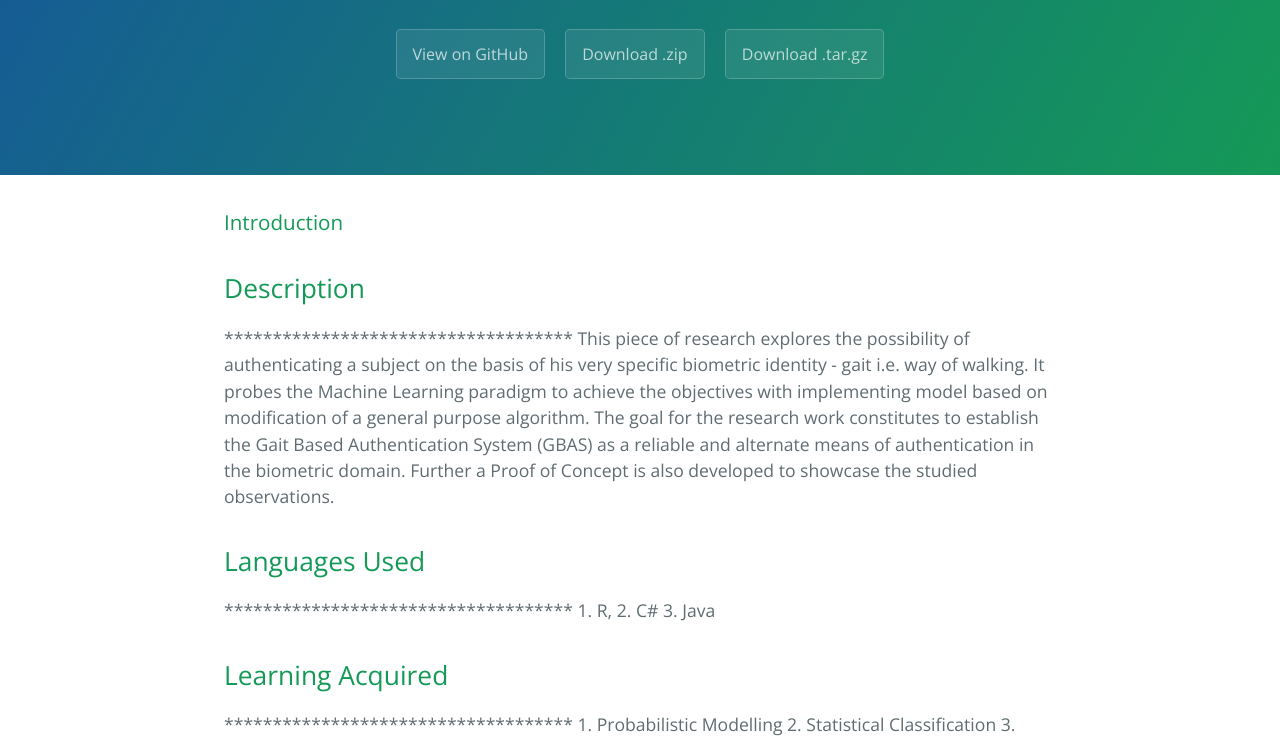
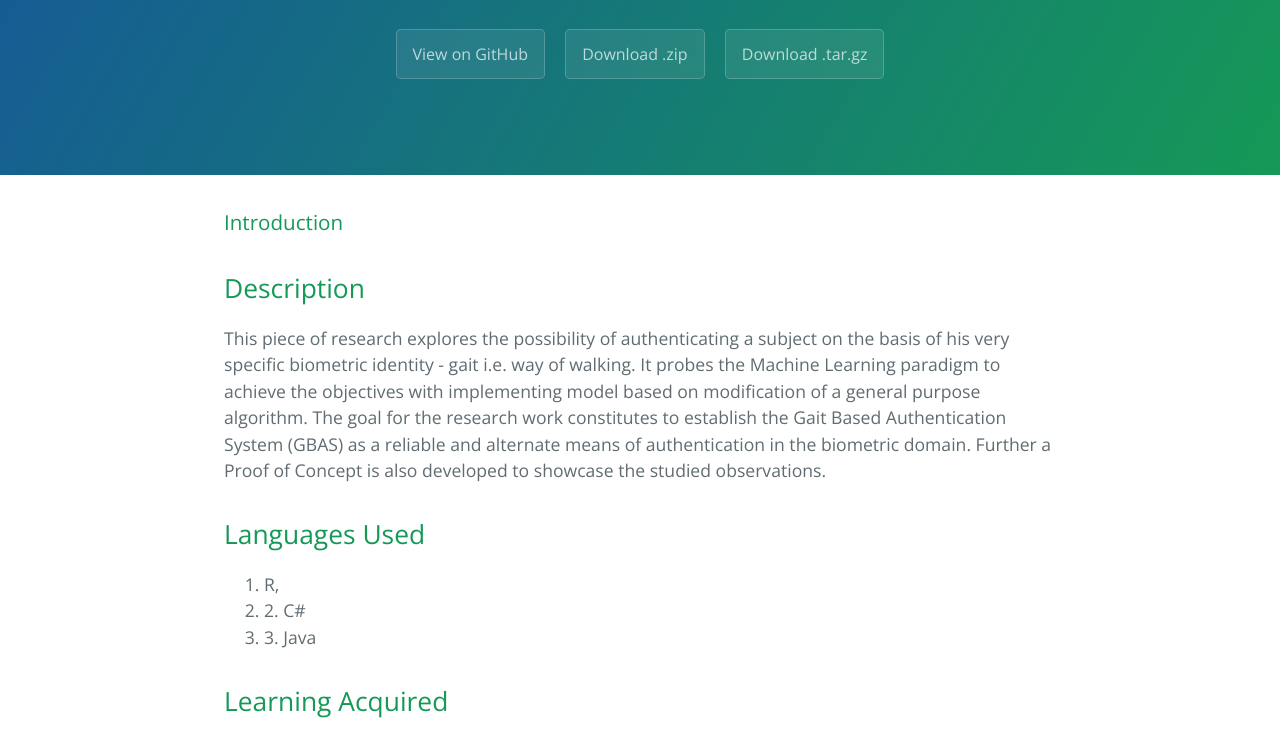
Before and after one commit to vkku/GBAS, a plain HTML site: page index.html in a window 1280 px wide. Shown: the part 208-950 px from the top of the page. Drawn offline with nearby package versions, Linux system fonts and the light colour scheme.

Commit message:
Minor UI Changes

```diff
--- a/index.html
+++ b/index.html
@@ -60,14 +60,15 @@
 <a id="welcome-to-github-pages" class="anchor" href="#welcome-to-github-pages" aria-hidden="true"><span aria-hidden="true" class="octicon octicon-link"></span></a>Introduction</h3>
 <p>
       <h2>Description</h2>
-************************************
 This piece of research explores the possibility of authenticating a subject on the basis of his very specific biometric identity - gait i.e. way of walking. It probes the Machine Learning paradigm to achieve the objectives with implementing model based on modification of a general purpose algorithm. The goal for the research work constitutes to establish the Gait Based Authentication System (GBAS) as a reliable and alternate means of authentication in the biometric domain. Further a Proof of Concept is also developed to showcase the studied observations.
 
       <h2>Languages Used</h2>
-************************************
-1. R,
-2. C#
-3. Java
+      <ol>
+
+        <li>R,</li>
+        <li>2. C#</li>
+        <li>3. Java</li>
+      </ol>
 
       <h2>Learning Acquired</h2>
 ************************************
```
